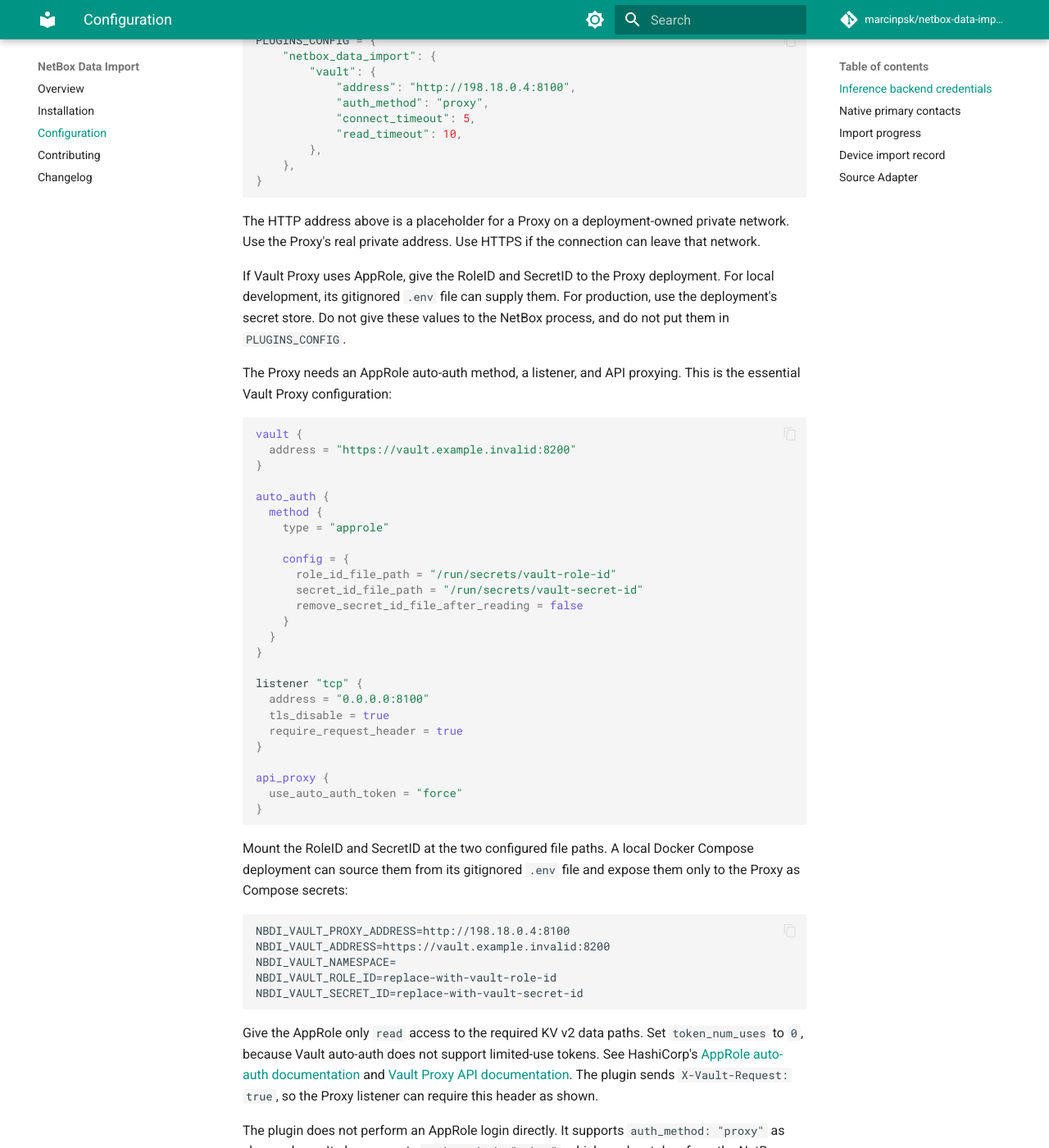
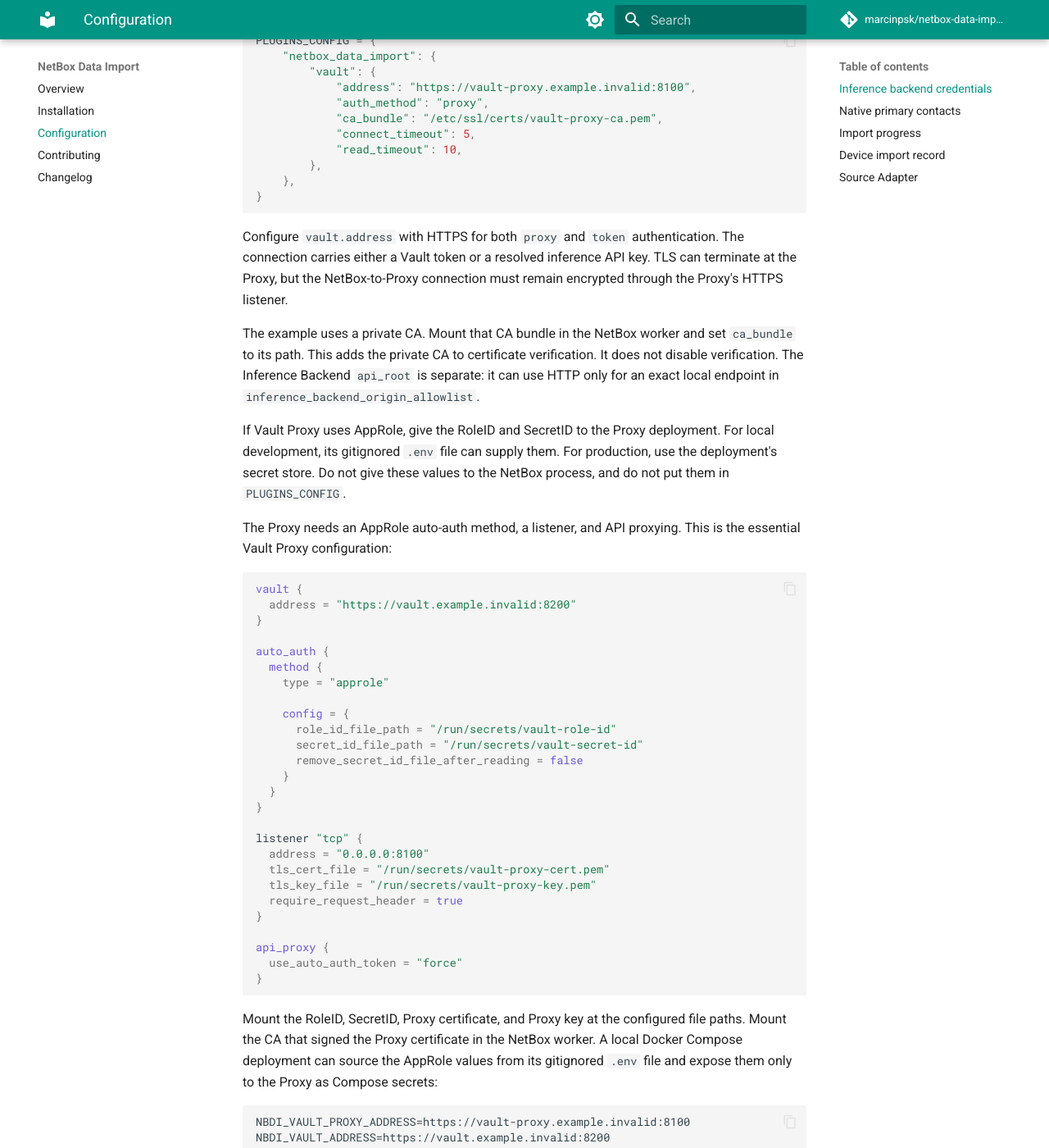
Before and after one commit to marcinpsk/netbox-data-import-plugin, an MkDocs documentation site: the page built from docs/configuration.md, in a window 1280 px wide and 1400 px high, scrolled down 294 px. Shown: the whole window at 82% size. Built offline with MkDocs 1.6.1 and Material for MkDocs 9.7.7, drawn with Linux system fonts in a browser that asks for light colours; comment, search, counter and statistics services are not loaded; some of the changed text lies outside the part shown.

Commit message:
docs: require TLS for Vault Proxy examples

````diff
--- a/docs/configuration.md
+++ b/docs/configuration.md
@@ -10,8 +10,9 @@
 PLUGINS_CONFIG = {
     "netbox_data_import": {
         "vault": {
-            "address": "http://198.18.0.4:8100",
+            "address": "https://vault-proxy.example.invalid:8100",
             "auth_method": "proxy",
+            "ca_bundle": "/etc/ssl/certs/vault-proxy-ca.pem",
             "connect_timeout": 5,
             "read_timeout": 10,
         },
@@ -19,8 +20,14 @@
 }
 ```
 
-The HTTP address above is a placeholder for a Proxy on a deployment-owned private network. Use the
-Proxy's real private address. Use HTTPS if the connection can leave that network.
+Configure `vault.address` with HTTPS for both `proxy` and `token` authentication. The connection
+carries either a Vault token or a resolved inference API key. TLS can terminate at the Proxy, but
+the NetBox-to-Proxy connection must remain encrypted through the Proxy's HTTPS listener.
+
+The example uses a private CA. Mount that CA bundle in the NetBox worker and set `ca_bundle` to its
+path. This adds the private CA to certificate verification. It does not disable verification. The
+Inference Backend `api_root` is separate: it can use HTTP only for an exact local endpoint in
+`inference_backend_origin_allowlist`.
 
 If Vault Proxy uses AppRole, give the RoleID and SecretID to the Proxy deployment. For local
 development, its gitignored `.env` file can supply them. For production, use the deployment's
@@ -49,7 +56,8 @@
 
 listener "tcp" {
   address = "0.0.0.0:8100"
-  tls_disable = true
+  tls_cert_file = "/run/secrets/vault-proxy-cert.pem"
+  tls_key_file = "/run/secrets/vault-proxy-key.pem"
   require_request_header = true
 }
 
@@ -58,12 +66,13 @@
 }
 ```
 
-Mount the RoleID and SecretID at the two configured file paths. A local Docker Compose deployment
-can source them from its gitignored `.env` file and expose them only to the Proxy as Compose
-secrets:
+Mount the RoleID, SecretID, Proxy certificate, and Proxy key at the configured file paths. Mount the
+CA that signed the Proxy certificate in the NetBox worker. A local Docker Compose deployment can
+source the AppRole values from its gitignored `.env` file and expose them only to the Proxy as
+Compose secrets:
 
 ```dotenv
-NBDI_VAULT_PROXY_ADDRESS=http://198.18.0.4:8100
+NBDI_VAULT_PROXY_ADDRESS=https://vault-proxy.example.invalid:8100
 NBDI_VAULT_ADDRESS=https://vault.example.invalid:8200
 NBDI_VAULT_NAMESPACE=
 NBDI_VAULT_ROLE_ID=replace-with-vault-role-id
@@ -78,7 +87,8 @@
 
 The plugin does not perform an AppRole login directly. It supports `auth_method: "proxy"` as shown
 above. It also supports `auth_method: "token"`, which reads a token from the NetBox worker's
-`VAULT_TOKEN` environment variable.
+`VAULT_TOKEN` environment variable. Direct token authentication uses the same HTTPS and CA-bundle
+requirements.
 
 The **Credential reference** field on an Inference Backend tells the plugin which value to read
 from Vault KV v2. It has this JSON shape:
````
Also changed, not shown: 1 other file.
